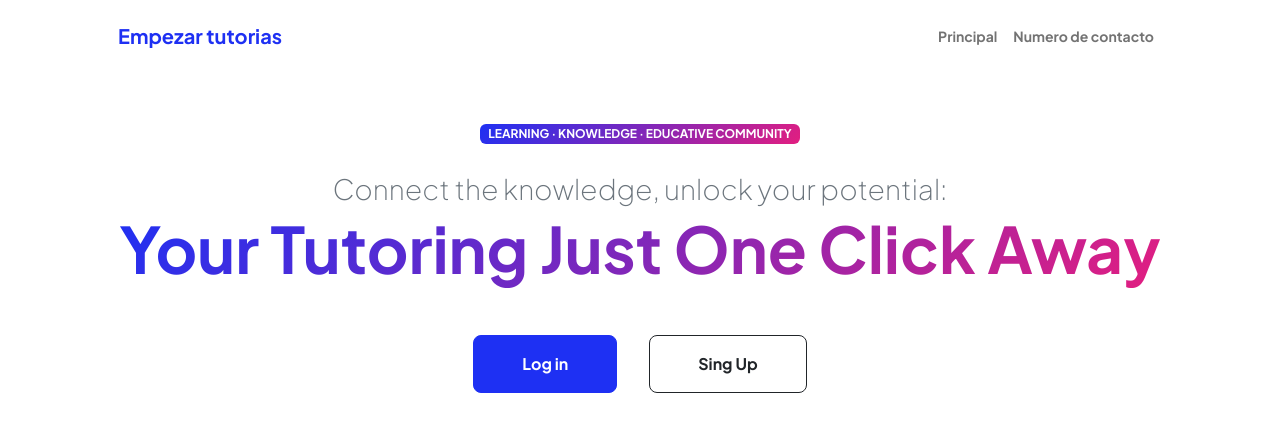
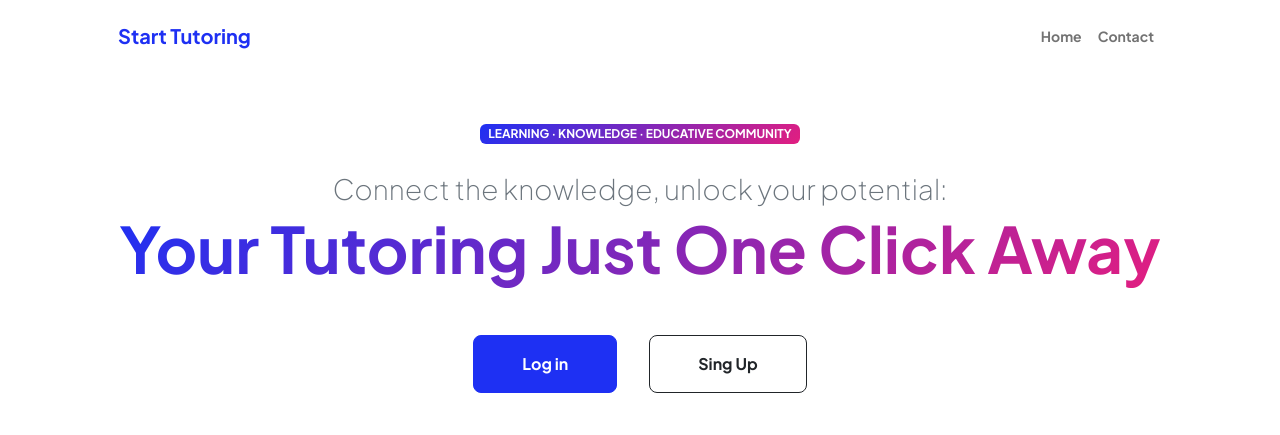
Before and after one commit to Yeshica118/tutoring, a plain HTML site: page index.html in a window 1280 px wide. Shown: the top 435 px of the page. Drawn offline with nearby package versions, Linux system fonts and the light colour scheme.

Commit message:
Revert translation

```diff
--- a/index.html
+++ b/index.html
@@ -22,13 +22,13 @@
             <!-- Navigation-->
             <nav class="navbar navbar-expand-lg navbar-light bg-white py-3">
                 <div class="container px-5">
-                    <a class="navbar-brand" href="index.html"><span class="fw-bolder text-primary">Empezar tutorias</span></a>
+                    <a class="navbar-brand" href="index.html"><span class="fw-bolder text-primary">Start Tutoring</span></a>
                     <button class="navbar-toggler" type="button" data-bs-toggle="collapse" data-bs-target="#navbarSupportedContent" aria-controls="navbarSupportedContent" aria-expanded="false" aria-label="Toggle navigation"><span class="navbar-toggler-icon"></span></button>
                     <div class="collapse navbar-collapse" id="navbarSupportedContent">
                         <ul class="navbar-nav ms-auto mb-2 mb-lg-0 small fw-bolder">
-                            <li class="nav-item"><a class="nav-link" href="index.html">Principal</a></li>
+                            <li class="nav-item"><a class="nav-link" href="index.html">Home</a></li>
 
-                            <li class="nav-item"><a class="nav-link" href="contact.html">Numero de contacto</a></li>
+                            <li class="nav-item"><a class="nav-link" href="contact.html">Contact</a></li>
                         </ul>
                     </div>
                 </div>
```
